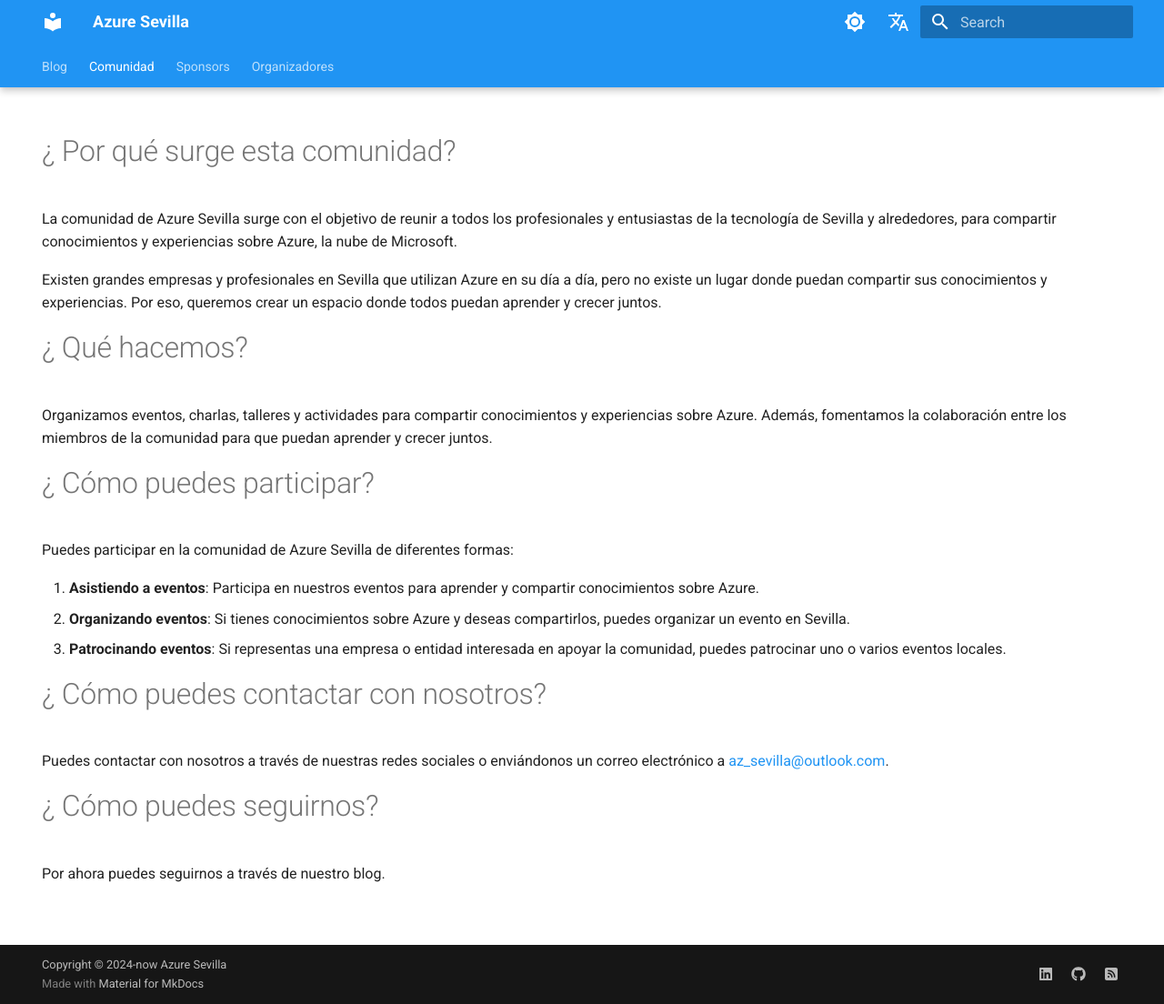
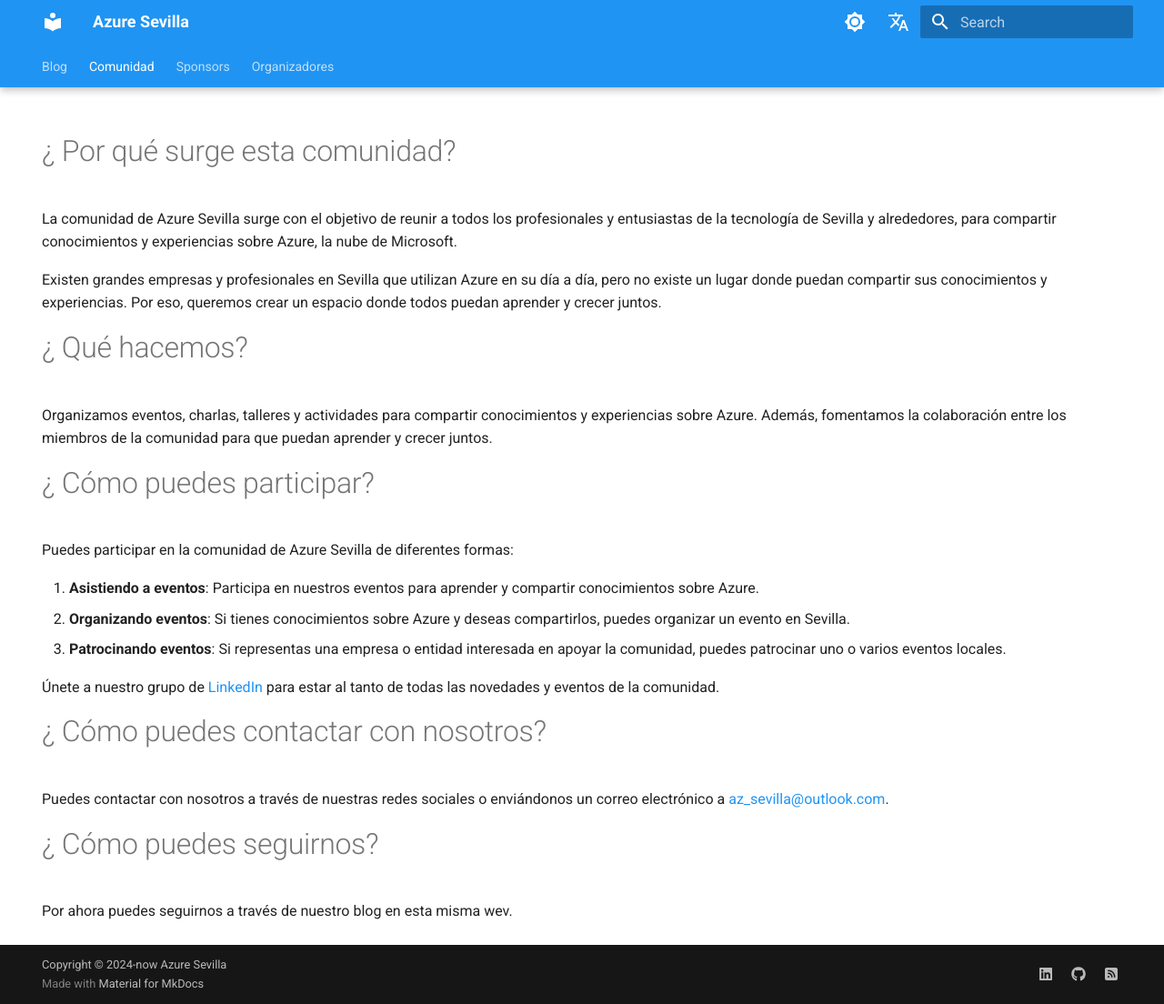
Before and after one commit to AzureSevilla/azuresevilla.github.io, an MkDocs documentation site: the page built from docs/index.md, in a window 1280 px wide and 1104 px high. Shown: the whole window at 91% size. Built offline with MkDocs 1.6.1 and Material for MkDocs 9.7.7, drawn with Linux system fonts in a browser that asks for light colours; comment, search, counter and statistics services are not loaded.

Commit message:
Update index.md with LinkedIn group link

```diff
--- a/docs/index.md
+++ b/docs/index.md
@@ -22,10 +22,12 @@
 2. **Organizando eventos**: Si tienes conocimientos sobre Azure y deseas compartirlos, puedes organizar un evento en Sevilla.
 3. **Patrocinando eventos**: Si representas una empresa o entidad interesada en apoyar la comunidad, puedes patrocinar uno o varios eventos locales.
 
+Únete a nuestro grupo de [LinkedIn](https://www.linkedin.com/groups/8162773/) para estar al tanto de todas las novedades y eventos de la comunidad.
+
 # ¿ Cómo puedes contactar con nosotros?
 
 Puedes contactar con nosotros a través de nuestras redes sociales o enviándonos un correo electrónico a [az_sevilla@outlook.com](mailto:az_sevilla@outlook.com).
 
 # ¿ Cómo puedes seguirnos?
 
-Por ahora puedes seguirnos a través de nuestro blog.
+Por ahora puedes seguirnos a través de nuestro blog en esta misma wev.
```
